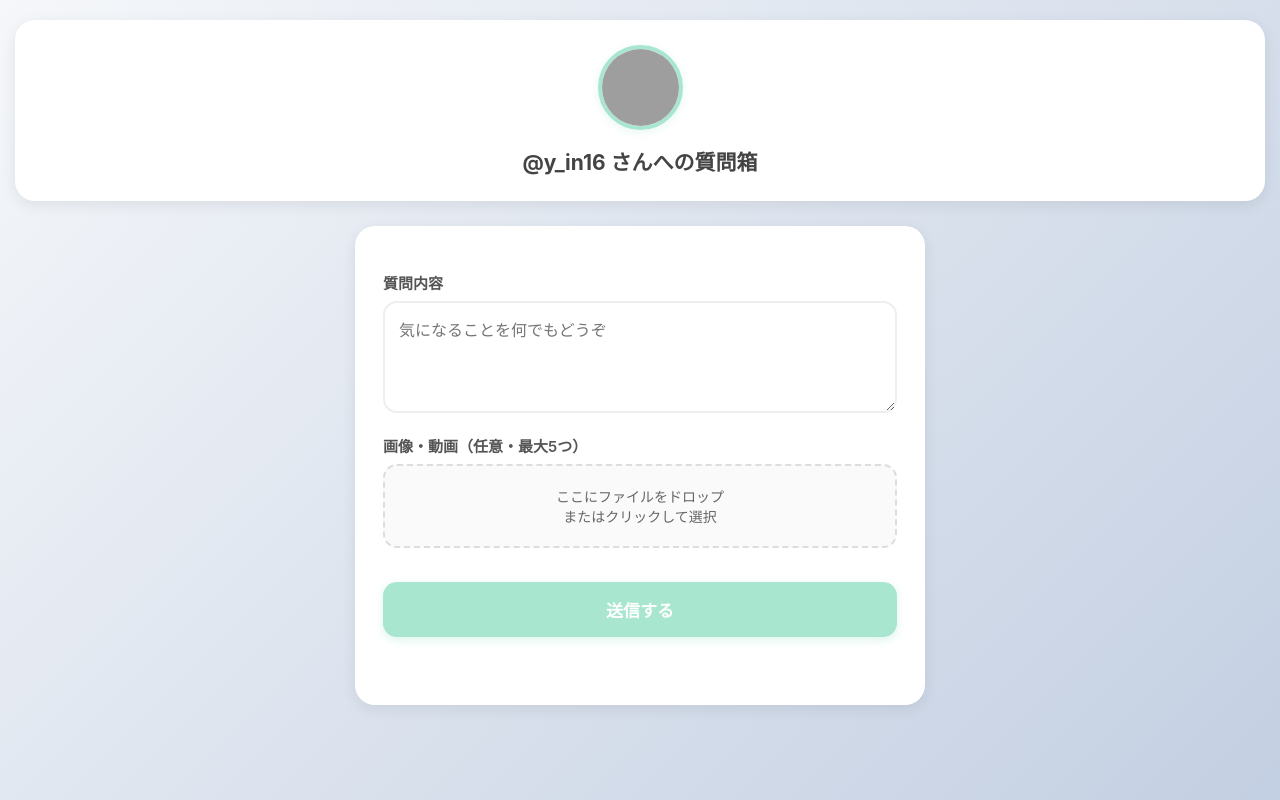
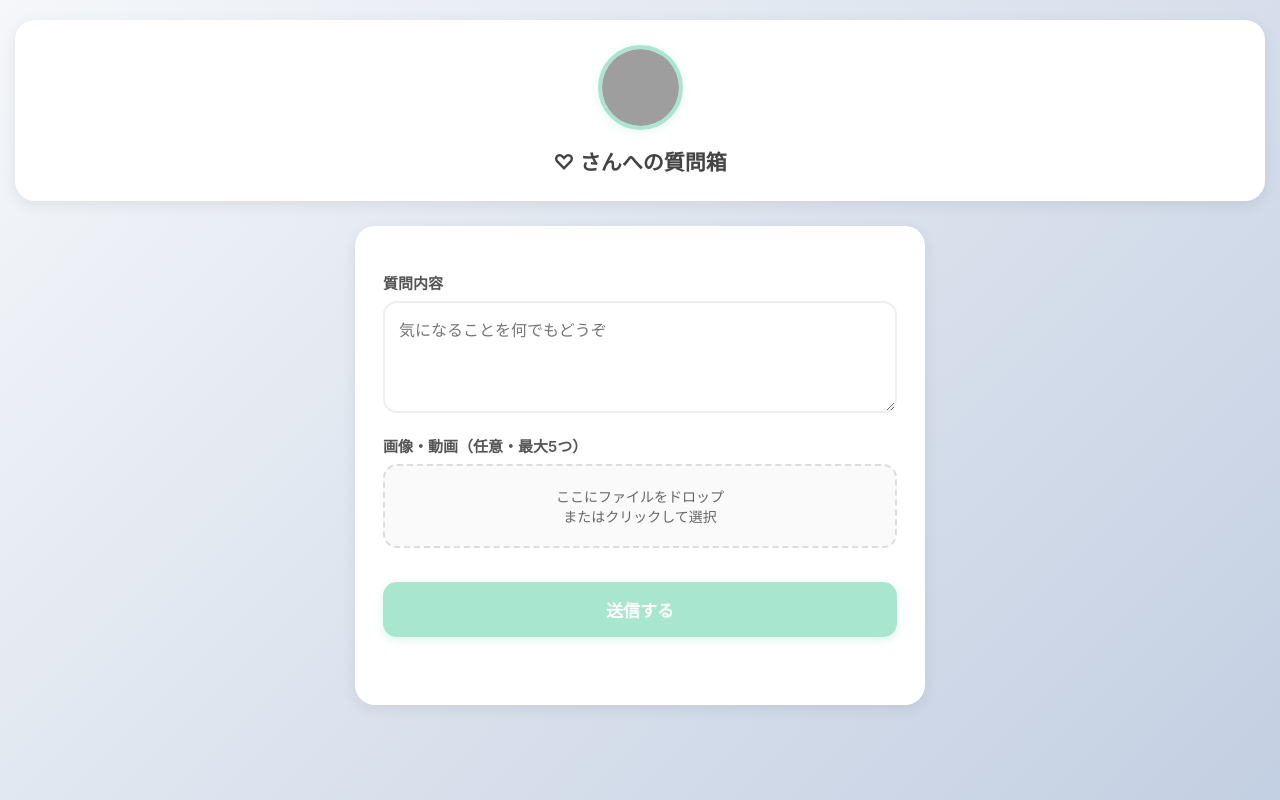
Before and after one commit to kouya77/ni, a plain HTML site: page index.html in a window 1280 px wide. Drawn offline with Linux system fonts and the light colour scheme; grey boxes are pictures that could not be loaded.

Commit message:
Update index.html

```diff
--- a/index.html
+++ b/index.html
@@ -168,7 +168,7 @@
 
 <div class="header">
   <img src="https://www.dropbox.com/scl/fi/08atkipdl23m8ig8mlzac/2025-11-16-1-16-23.jpg?rlkey=bc93mizbw3p3d2g2o0mrckr7y&st=snikc1jp&raw=1" alt="@y_in16">
-  <div class="name">@y_in16 さんへの質問箱</div>
+  <div class="name">♡ さんへの質問箱</div>
 </div>
 
 <div class="container">
```
